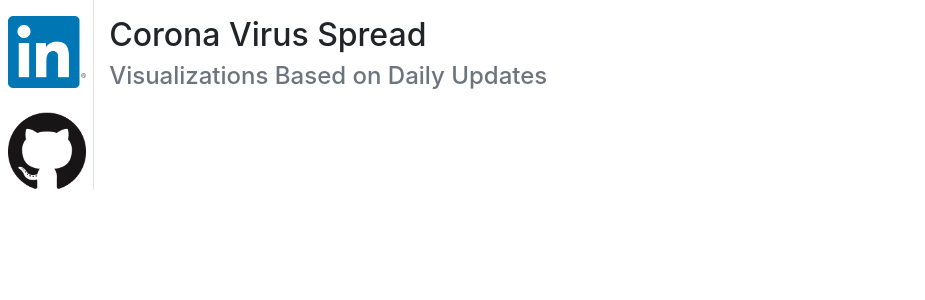
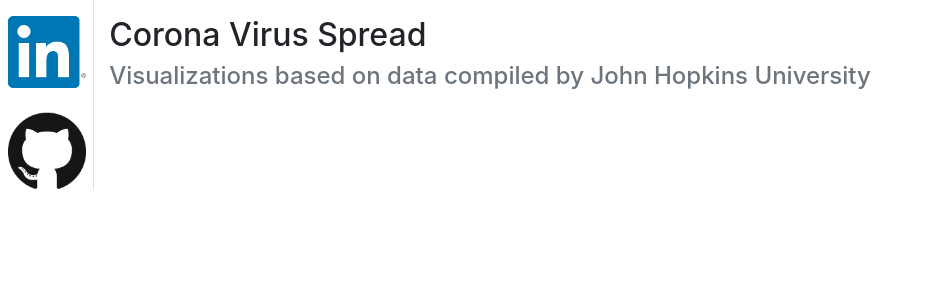
Before and after one commit to trulsmoller/pandemic2020, a Flask app: template pandemic2020/templates/index.html in a window 1280 px wide. Shown: the part 56-356 px from the top of the page, without its empty margins (0-925 px from the left). Run offline with Flask 2, Linux system fonts and the light colour scheme; the template is opened without the code that fills it, so the values that code supplies are empty; some libraries are stand-ins or nearby versions.

Commit message:
eigth commit

```diff
--- a/pandemic2020/templates/index.html
+++ b/pandemic2020/templates/index.html
@@ -57,7 +57,7 @@
         <div id="middle-info" class="mt-3">
 
             <h2 id="tag-line">Corona Virus Spread</h2>
-            <h4 id="tag-line" class="text-muted">Visualizations Based on Daily Updates</h4>
+            <h4 id="tag-line" class="text-muted">Visualizations based on data compiled by John Hopkins University</h4>
 
         </div>
 
--- a/wrangling_scripts/wrangle_data.py
+++ b/wrangling_scripts/wrangle_data.py
@@ -138,7 +138,7 @@ def return_figures():
             locations = df['Short'],
             z = df['Infected_per_100k'],
             text = df['Country'],
-            colorscale = 'Blues',
+            colorscale = 'Viridis',
             autocolorscale=False,
             reversescale=True,
             marker_line_color='darkgray',
```
